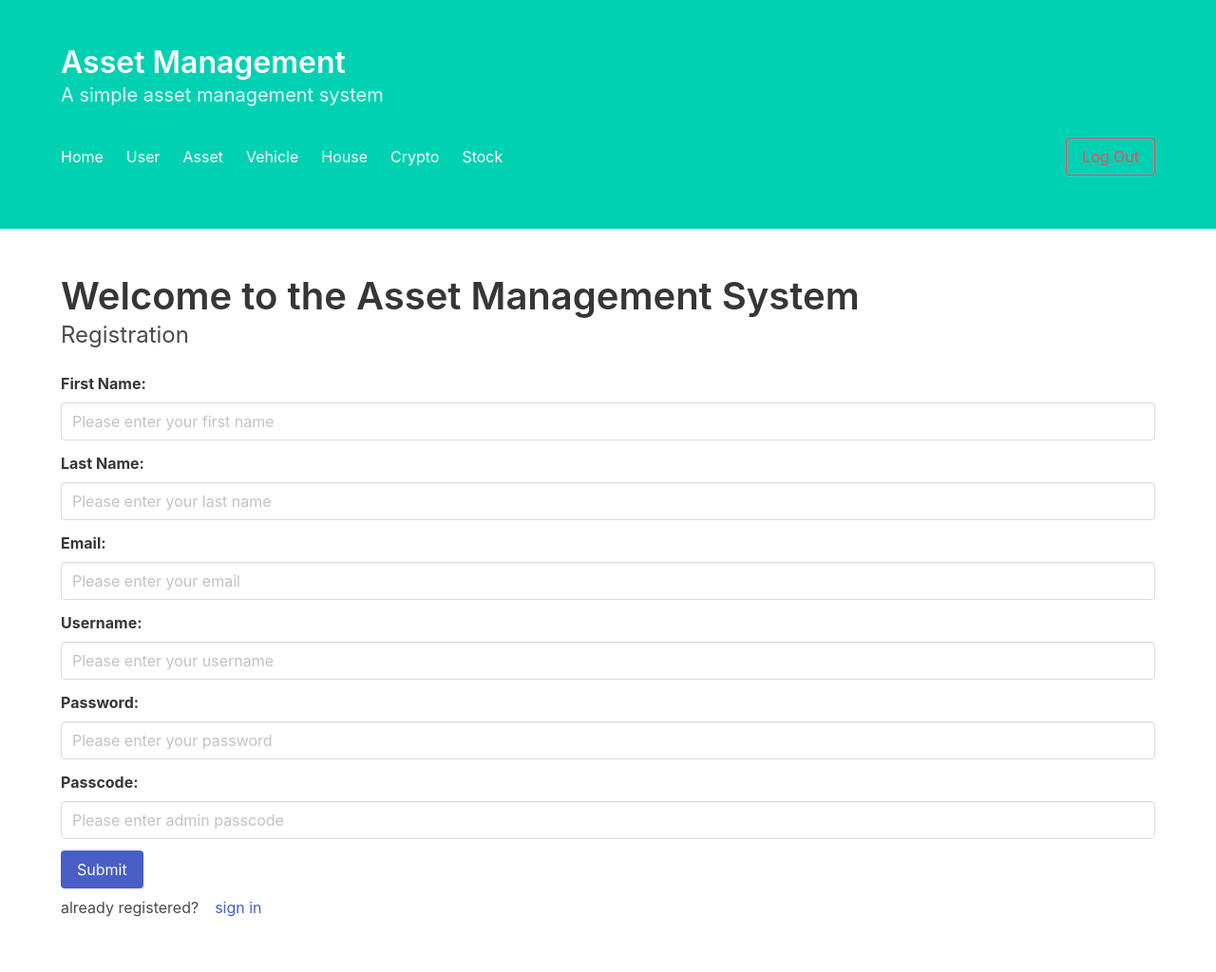
After one commit to SilencePaul/4FD3-Project, a Django app: page /register in a window 1280 px wide. The commit adds this page. Shown: the whole page at 95% size. Run offline with Django 5.2, Linux system fonts and the light colour scheme; parts of the project's set-up code (start-up, migrations or seed data) failed here and were passed over; some libraries are stand-ins or nearby versions.

Commit message:
add registration

```diff
--- a/aerc_project/aerc_website/models.py
+++ b/aerc_project/aerc_website/models.py
@@ -16,6 +16,11 @@ from .sha_hash import DataHasher
 cipher = DataCipher(b"secret", b"123456")
 hasher = DataHasher()
 
+def Cipher():
+    return cipher
+
+def Hasher():
+    return hasher
 
 def profile_path(instance, filename):
     ext = filename.split(".")[-1]
--- a/aerc_project/aerc_website/templates/base.html
+++ b/aerc_project/aerc_website/templates/base.html
@@ -32,7 +32,7 @@
                         </div>
                         <div class="navbar-menu" id="navMenu">
                             <div class="navbar-start">
-                                <a class="navbar-item" href="/home">
+                                <a class="navbar-item {% if request.path == '/home' or request.path == '/' %}is-active{% endif %}" href="/home">
                                     Home
                                 </a>
                                 <a class="navbar-item {% if request.path == '/user' %}is-active{% endif %}" href="/user">
@@ -56,6 +56,11 @@
                             </div>
                             <div class="navbar-end">
                                 {% if request.path != '/login' %}
+                                    {% if passcode %}
+                                        <div class="navbar-item">
+                                            <p>Passcode: {{passcode}}</p>
+                                        </div>
+                                    {% endif %}
                                     <div class="navbar-item">
                                         <div class="buttons">
                                           <a class="button is-danger is-outlined" href="/logout">
--- /dev/null
+++ b/aerc_project/aerc_website/templates/register.html
@@ -0,0 +1,56 @@
+{% extends "base.html" %}
+{% block content %}
+<section class="section">
+    <div class="container">
+        <h2 class="title is-2">Welcome to the Asset Management System</h2>
+        <p class="subtitle is-4">Registration</p>
+        <form action="/register" method="POST">
+            {% csrf_token %}
+            <div class="field">
+                <label class="label" for="firstname">First Name:</label>
+                <div class="control">
+                    <input required autocomplete="on" class="input {% if msg %}is-danger{% endif %}" type="text" id="firstname" name="firstname" placeholder="Please enter your first name">
+                </div>
+            </div>
+            <div class="field">
+                <label class="label" for="lastname">Last Name:</label>
+                <div class="control">
+                    <input required autocomplete="on" class="input {% if msg %}is-danger{% endif %}" type="text" id="lastname" name="lastname" placeholder="Please enter your last name">
+                </div>
+            </div>
+            <div class="field">
+                <label class="label" for="email">Email:</label>
+                <div class="control">
+                    <input required autocomplete="on" class="input {% if msg %}is-danger{% endif %}" type="email" id="email" name="email" placeholder="Please enter your email">
+                </div>
+            </div>
+            <div class="field">
+                <label class="label" for="username">Username:</label>
+                <div class="control">
+                    <input required autocomplete="on" class="input {% if msgUsername %}is-danger{% endif %}" type="text" id="username" name="username" placeholder="Please enter your username">
+                </div>
+                <p class="help is-danger">{{msgUsername}}</p>
+            </div>
+            <div class="field">
+                <label class="label" for="password">Password:</label>
+                <div class="control">
+                    <input required autocomplete="on" class="input {% if msg %}is-danger{% endif %}" type="password" id="password" name="password" placeholder="Please enter your password">
+                </div>
+            </div>
+            <div class="field">
+                <label class="label" for="passcode">Passcode:</label>
+                <div class="control">
+                    <input required autocomplete="on" class="input {% if msgPasscode %}is-danger{% endif %}" type="password" id="passcode" name="passcode" placeholder="Please enter admin passcode">
+                </div>
+                <p class="help is-danger">{{msgPasscode}}</p>
+            </div>
+            <div class="field">
+                <div class="control">
+                    <button class="button is-link" type="submit">Submit</button>
+                </div>
+            </div>
+        </form>
+        <p>already registered?<a class="button is-ghost" style="vertical-align:baseline" href="/login">sign in</a></p>
+    </div>
+</section>
+{% endblock %}
--- a/aerc_project/aerc_website/urls.py
+++ b/aerc_project/aerc_website/urls.py
@@ -22,6 +22,7 @@ urlpatterns = [
     path('', views.index, name='index'),
     path('login', views.login, name='login'),
     path('logout', views.logout, name='logout'),
+    path('register', views.register, name='register'),
     path('home', views.home, name='home'),
     path('vehicle', views.vehicle, name='vehicle'),
     path('house', views.house, name='house'),
--- a/aerc_project/aerc_website/views.py
+++ b/aerc_project/aerc_website/views.py
@@ -1,7 +1,7 @@
 from django.shortcuts import render, redirect
 import matplotlib
 import requests
-from .models import CryptoTransaction, StockTransaction, Vehicle, House, Crypto, Stock, User, Asset, AssetType, LocationCategory, PropertyType
+from .models import CryptoTransaction, StockTransaction, Vehicle, House, Crypto, Stock, User, Asset, AssetType, LocationCategory, PropertyType, Cipher, Hasher
 from enum import Enum, auto
 import matplotlib.pyplot as plt
 from datetime import datetime
@@ -14,7 +14,7 @@ from .schedule import setup_schedule, get_vehicles_value, get_houses_value, get_
 
 setup_schedule()
 
-IS_LOGGED = "isLogged"
+USER_ID = "uid"
 
 class VIEWTYPE(Enum):
     list = auto()
@@ -25,51 +25,98 @@ class VIEWTYPE(Enum):
 
 # Create your views here.
 
+def register(request):
+    context = {}
+    if request.method == "POST":
+        username = request.POST.get('username', None)
+        password = request.POST.get('password', None)
+        passcode = request.POST.get('passcode', None)
+        email = request.POST.get('email', None)
+        firstname = request.POST.get('firstname', None)
+        lastname = request.POST.get('lastname', None)
+        admin = User.objects.get(username='admin')
+        if passcode == Hasher().hash(admin.checksum + datetime.now().strftime('%d/%m/%y')).encode('utf-8').hex()[:8]:
+            if User.objects.filter(username=username).count() > 0:
+                context['msgUsername'] = "Username invalid!"
+                return render(request, 'register.html', context)
+            newUser = User.objects.create_user(username, email, password, first_name=firstname, last_name=lastname)
+            newUser.save()
+            print(newUser)
+            return redirect('login')
+        else:
+            context['msgPasscode'] = "Passcode invalid!"
+            return render(request, 'register.html', context)
+    else:
+        return render(request, 'register.html')
+
 def login(request):
     context = {}
     if request.method == "POST":
-        if User.objects.get(username="admin").check_password(request.POST.get('password', None)):
-            cache.set(IS_LOGGED, True, 86400)
-            return redirect('index')
-        else:
-            context['msg'] = "Password is wrong!"
+        username = request.POST.get('username', None)
+        try:
+            user = User.objects.get(username=username)
+            if user.check_password(request.POST.get('password', None)):
+                cache.set(user.id, True, 86400)
+                res = redirect('index')
+                res.set_cookie(USER_ID, value=Cipher().encrypt(str(user.id)), max_age=86400)
+                return res
+            else:
+                context['msg'] = "Username/Password is wrong!"
+                return render(request, 'login.html', context)
+        except:
+            context['msg'] = "Username/Password is wrong!"
             return render(request, 'login.html', context)
     else:
         return render(request, 'login.html')
 
 def logout(request):
-    if cache.get(IS_LOGGED, False):
-        cache.delete(IS_LOGGED)
-    return redirect('login')
+    uid = Cipher().decrypt(request.COOKIES.get(USER_ID, ''))
+    res = redirect('login')
+    if cache.get(uid, False):
+        cache.delete(uid)
+        res.delete_cookie(USER_ID)
+    return res
 
 def home(request):
-    if cache.get(IS_LOGGED, False) is not True:
+    uid = Cipher().decrypt(request.COOKIES.get(USER_ID, ''))
+    if cache.get(uid, False) is not True:
         return redirect('login')
     context = {}
+
+    if User.objects.filter(username='admin', id=uid).count() > 0:
+        admin = User.objects.get(username='admin', id=uid)
+        context['passcode'] = Hasher().hash(admin.checksum + datetime.now().strftime('%d/%m/%y')).encode('utf-8').hex()[:8]
     return render(request, 'index.html', context)
 
 def index(request):
-    if cache.get(IS_LOGGED, False) is not True:
+    uid = Cipher().decrypt(request.COOKIES.get(USER_ID, ''))
+    if cache.get(uid, False) is not True:
         return redirect('login')
     context = {}
-    context['stocks'] = Stock.objects.all()
+    context['stocks'] = Stock.objects.filter(asset__user__id=uid).all()
     context['crypto'] = None
     context['vehicle'] = None
     context['house'] = None
+
+    if User.objects.filter(username='admin', id=uid).count() > 0:
+        admin = User.objects.get(username='admin', id=uid)
+        context['passcode'] = Hasher().hash(admin.checksum + datetime.now().strftime('%d/%m/%y')).encode('utf-8').hex()[:8]
     return render(request, 'index.html', context)
 
 
 def vehicle(request):
-    if cache.get(IS_LOGGED, False) is not True:
+    uid = Cipher().decrypt(request.COOKIES.get(USER_ID, ''))
+    if cache.get(uid, False) is not True:
         return redirect('login')
     context = {}
     if request.method == "GET":
         viewtype = request.GET.get('vt', 'list')
         if VIEWTYPE[viewtype] is VIEWTYPE.list:
-            total = Vehicle.objects.count()
+            query = Vehicle.objects.filter(asset__user__id=uid)
+            total = query.count()
             size = int(request.GET.get('size', 20))
             page = int(request.GET.get('page', 1))
-            data = Vehicle.objects.all()[(page-1)*size:page*size]
+            data = query.all()[(page-1)*size:page*size]
             context['total'] = total
             context['size'] = size
             context['page'] = page
@@ -88,7 +135,7 @@ def vehicle(request):
     if request.method == "POST":
         id = int(request.POST.get('id', 0))
         _method = request.POST.get('_method', None)
-        asset = Asset.objects.get(category='V')
+        asset = Asset.objects.get(category='V', user__id=uid)
         if _method == "delete":
             Vehicle.objects.get(id=id).delete()
         else:
@@ -112,23 +159,25 @@ def vehicle(request):
                 a.id = id
             a.save()
         # update asset
-        targets = Vehicle.objects.all()
+        targets = Vehicle.objects.filter(asset__user__id=uid).all()
         asset.purchase_price = sum([x.purchase_price for x in targets])
         asset.current_value = asset.purchase_price
         asset.save()
         return redirect('vehicle')
 
 def house(request):
-    if cache.get(IS_LOGGED, False) is not True:
+    uid = Cipher().decrypt(request.COOKIES.get(USER_ID, ''))
+    if cache.get(uid, False) is not True:
         return redirect('login')
     context = {}
     if request.method == "GET":
         viewtype = request.GET.get('vt', 'list')
         if VIEWTYPE[viewtype] is VIEWTYPE.list:
-            total = House.objects.count()
+            query = House.objects.filter(asset__user__id=uid)
+            total = query.count()
             size = int(request.GET.get('size', 20))
             page = int(request.GET.get('page', 1))
-            data = House.objects.all()[(page-1)*size:page*size]
+            data = query.all()[(page-1)*size:page*size]
             context['total'] = total
             context['size'] = size
             context['page'] = page
@@ -175,7 +224,7 @@ def house(request):
     if request.method == "POST":
         id = int(request.POST.get('id', 0))
         _method = request.POST.get('_method', None)
-        asset = Asset.objects.get(category='R')
+        asset = Asset.objects.get(category='R', user__id=uid)
         if _method == "delete":
             House.objects.get(id=id).delete()
         else:
@@ -209,7 +258,7 @@ def house(request):
                 a.id = id
             a.save()
         # update asset
-        targets = House.objects.all()
+        targets = House.objects.filter(asset__user__id=uid).all()
         asset.purchase_price = sum([x.purchase_price for x in targets])
         asset.current_value = asset.purchase_price
         asset.save()
@@ -217,7 +266,8 @@ def house(request):
 
 
 def stock(request):
-    if cache.get(IS_LOGGED, False) is not True:
+    uid = Cipher().decrypt(request.COOKIES.get(USER_ID, ''))
+    if cache.get(uid, False) is not True:
         return redirect('login')
     context = {}
     ticker = request.GET.get('ticker', None)
@@ -238,10 +288,11 @@ def stock(request):
     if request.method == "GET":
         viewtype = request.GET.get('vt', 'list')
         if VIEWTYPE[viewtype] is VIEWTYPE.list:
-            total = Stock.objects.count()
+            query = Stock.objects.filter(asset__user__id=uid)
+            total = query.count()
             size = int(request.GET.get('size', 20))
             page = int(request.GET.get('page', 1))
-            data = Stock.objects.all()[(page-1)*size:page*size]
+            data = query.all()[(page-1)*size:page*size]
             context['total'] = total
             context['size'] = size
             context['page'] = page
@@ -345,7 +396,7 @@ def stock(request):
     if request.method == "POST":
         id = int(request.POST.get('id', 0))
         _method = request.POST.get('_method', None)
-        asset = Asset.objects.get(category='E')
+        asset = Asset.objects.get(category='E', user__id=uid)
         if _method == "delete":
             Stock.objects.get(id=id).delete()
         elif _method == "buy_or_sell":
@@ -388,7 +439,7 @@ def stock(request):
                 purchase_date=purchase_date)
             initial_transaction.save()
         # update asset
-        targets = Stock.objects.all()
+        targets = Stock.objects.filter(asset__user__id=uid).all()
         asset.purchase_price = sum([x.purchase_price for x in targets])
         asset.current_value = asset.purchase_price
         asset.save()
@@ -436,7 +487,8 @@ def stock_search(request, stock_ticker):
 
 
 def crypto(request):
-    if cache.get(IS_LOGGED, False) is not True:
+    uid = Cipher().decrypt(request.COOKIES.get(USER_ID, ''))
+    if cache.get(uid, False) is not True:
         return redirect('login')
     context = {}
     ticker = request.GET.get('ticker', None)
@@ -456,10 +508,11 @@ def crypto(request):
     if request.method == "GET":
         viewtype = request.GET.get('vt', 'list')
         if VIEWTYPE[viewtype] is VIEWTYPE.list:
-            total = Crypto.objects.count()
+            query = Crypto.objects.filter(asset__user__id=uid)
+            total = query.count()
             size = int(request.GET.get('size', 20))
             page = int(request.GET.get('page', 1))
-            data = Crypto.objects.all()[(page-1)*size:page*size]
+            data = query.all()[(page-1)*size:page*size]
             context['total'] = total
             context['size'] = size
             context['page'] = page
@@ -561,7 +614,7 @@ def crypto(request):
     if request.method == "POST":
         id = int(request.POST.get('id', 0))
         _method = request.POST.get('_method', None)
-        asset = Asset.objects.get(category='C')
+        asset = Asset.objects.get(category='C', user__id=uid)
         if _method == "delete":
             Crypto.objects.get(id=id).delete()
         elif _method == "buy_or_sell":
@@ -604,7 +657,7 @@ def crypto(request):
                 purchase_date=purchase_date)
             initial_transaction.save()
         # update asset
-        targets = Crypto.objects.all()
+        targets = Crypto.objects.filter(asset__user__id=uid).all()
         asset.purchase_price = sum([x.purchase_price for x in targets])
         asset.current_value = asset.purchase_price
         asset.save()
@@ -653,7 +706,8 @@ def crypto_search(request, crypto_ticker):
         return render(request, '_crypto_verify.html', context)
 
 def user(request):
-    if cache.get(IS_LOGGED, False) is not True:
+    uid = Cipher().decrypt(request.COOKIES.get(USER_ID, ''))
+    if cache.get(uid, False) is not True:
         return redirect('login')
     context = {}
     if request.method == "GET":
@@ -672,14 +726,16 @@ def user(request):
         return render(request, 'user/index.html', context)
 
 def asset(request):
-    if cache.get(IS_LOGGED, False) is not True:
+    uid = Cipher().decrypt(request.COOKIES.get(USER_ID, ''))
+    if cache.get(uid, False) is not True:
         return redirect('login')
     context = {}
     if request.method == "GET":
-        total = Asset.objects.count()
+        query = Asset.objects.filter(user__id=uid)
+        total = query.count()
         size = int(request.GET.get('size', 20))
         page = int(request.GET.get('page', 1))
-        data = Asset.objects.all()[(page-1)*size:page*size]
+        data = query.all()[(page-1)*size:page*size]
         for d in data:
             for c in AssetType.CHOICES:
                 if c[0] == str(d.category):
```
Also changed, not shown: aerc_project/aerc_website/schedule.py (+35 -29 lines), aerc_project/aerc_website/templates/login.html (+9 -2 lines), aerc_project/db.sqlite3.
